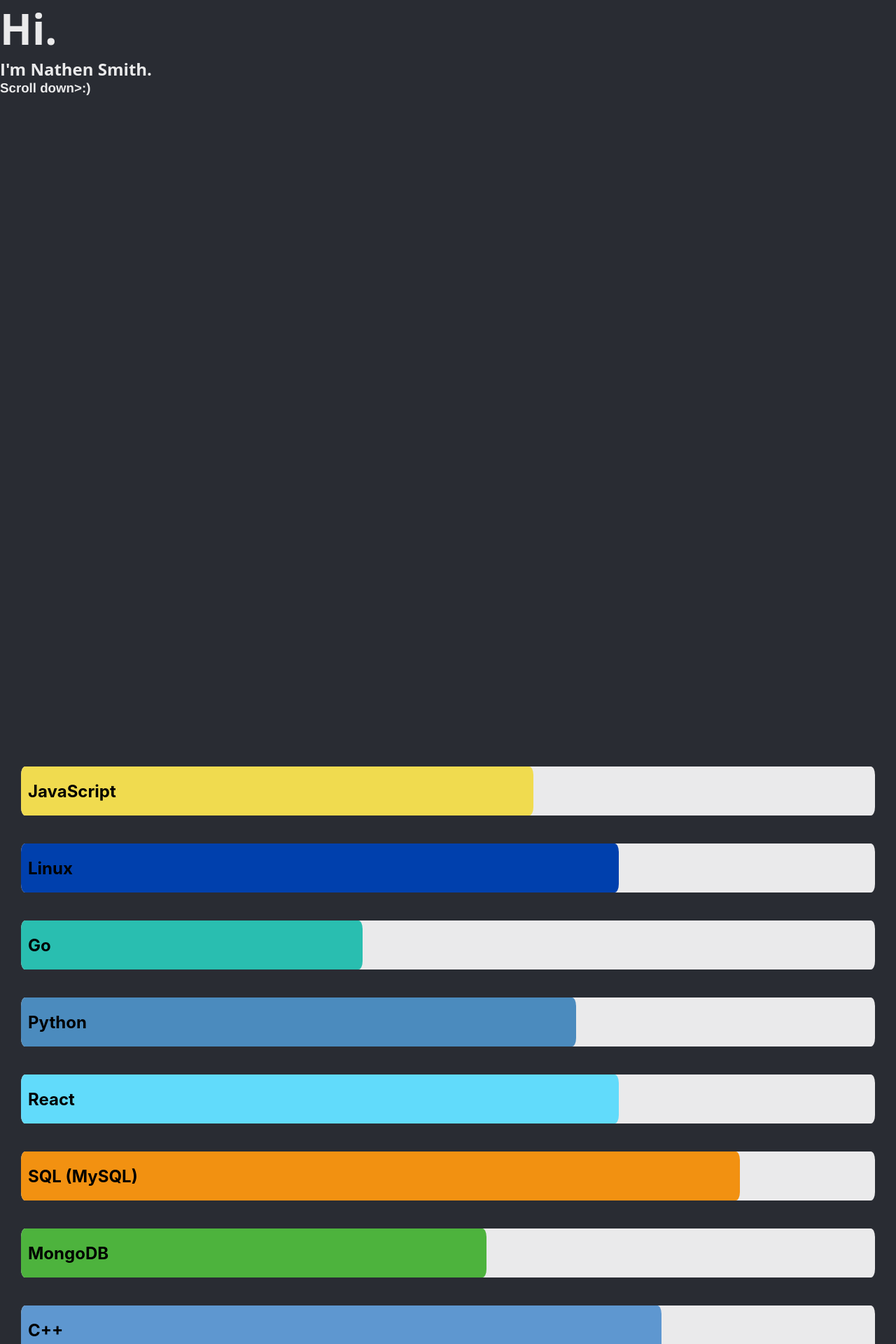
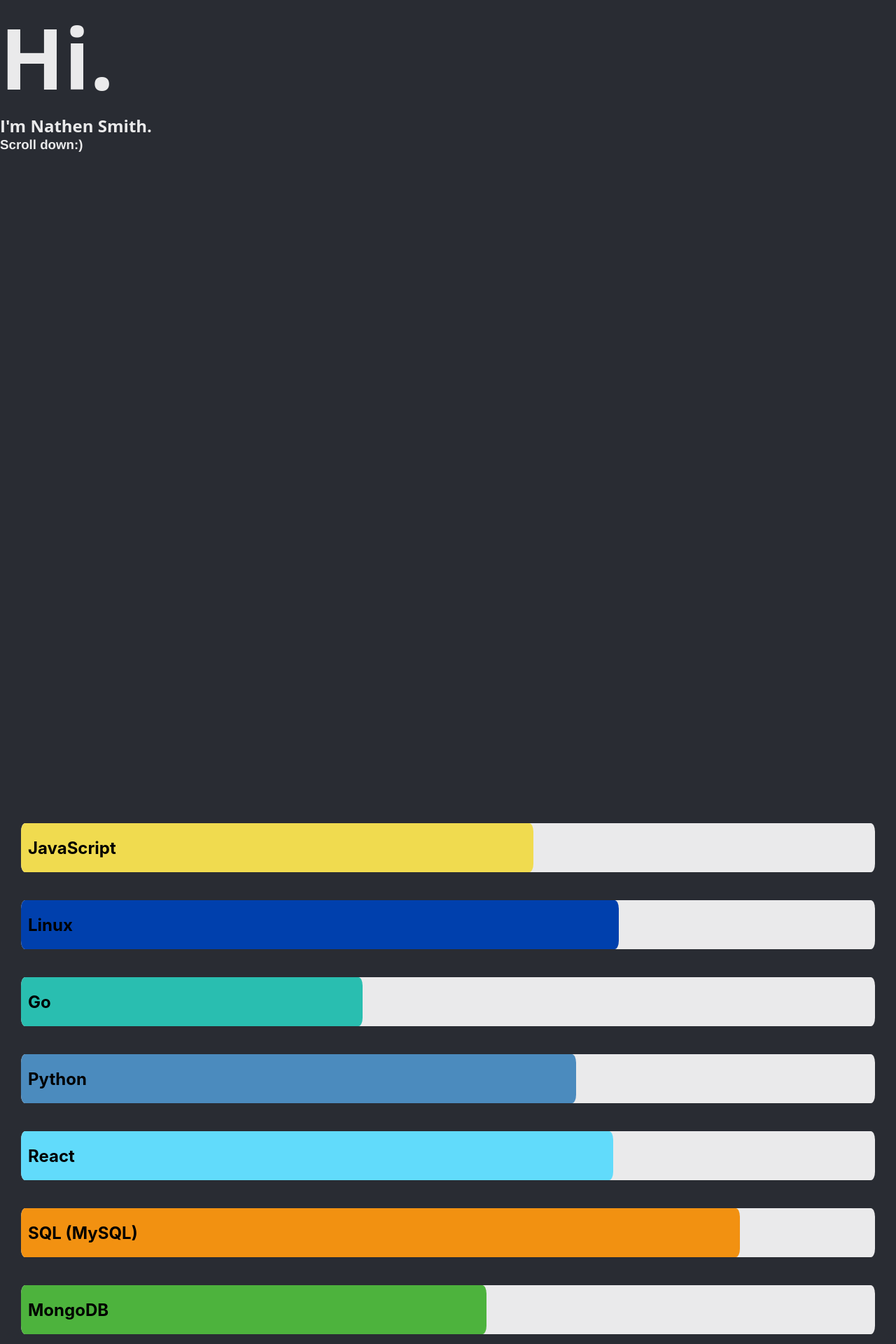
Before and after one commit to Nathen-Smith/nathen-smith.github.io, a React (Create React App) app: page / in a window 1280 px wide. Shown: the top 1920 px of the page at 70% size. Built offline with nearby package versions, Linux system fonts and the light colour scheme; the HTML template or start-up script is replaced by a standard one; what @fortawesome/fontawesome would draw is missing.

Commit message:
cleaned up layout and code

```diff
--- a/src/App.js
+++ b/src/App.js
@@ -12,8 +12,10 @@
   const screenType = useScreenType();
   if (screenType === "3-cols") {
     return (
-
       <div>
+        <h1 style={{fontSize:'60px'}}>Hi.</h1>
+        <h2>I'm Nathen Smith.</h2>
+        <h3 style={{height:'1000px'}}>Scroll down:)</h3>
         <div style={{width:'50%',margin:'auto',padding:'10px'}}>
           <ShowSkills />
           <div style={{display:'block'}}>
@@ -23,33 +25,23 @@
       </div>
     );
   }
-  // else if (!screenType.isMobile) {
-    return (
+  return (
+    <div>
+      <h1 style={{fontSize:'120px'}}>Hi.</h1>
+      <h2>I'm Nathen Smith.</h2>
+      <h3 style={{height:'1000px'}}>Scroll down:)</h3>
       <div style={{margin:'auto',padding:'30px'}}>
-      <ShowSkills />
-      <Links />
+        <ShowSkills />
+        <Links />
+      </div>
     </div>
+  );
 
-
-    );
-  // }
 }
 
 const App = () => {
-  // const screenType = useScreenType();
   return (
     <div style={{background:'#292c33'}}>
-      <h1 style={{fontSize:'60px'}}>Hi.</h1>
-      <h2>I'm Nathen Smith.</h2>
-      <h3 style={{height:'1000px'}}>Scroll down>:)</h3>
-      {/* <div style={screenType.isMobile ? {width:'100%'} : {width:'50%'}}>
-        <ShowSkills />
-        <Links />
-      </div> */}
-      {/* {screenType.isMobile ?
-      <div>ok</div> : <div>notok</div>
-      } */}
-      {/* <Links /> */}
       <Layout />
       <br/>
     </div>
--- a/src/components/Links.js
+++ b/src/components/Links.js
@@ -8,7 +8,6 @@
 import { faEnvelope } from '@fortawesome/free-regular-svg-icons'
 import './links.css';
 import useScreenType from "../shared-hooks/useScreenType";
-
 
 fontawesome.library.add(brands)
 
@@ -29,38 +28,37 @@
 
 const LinksRow = ({isVisible}) => {
   return (
-    <div style={{marginLeft:'auto', marginRight:'auto', display:'block',width:'270px'}}>
+    <div style={{marginLeft:'auto', marginRight:'auto', display:'block',width:'320px'}}>
       <a href={links[0].link} >
         <FontAwesomeIcon icon={links[0].icon}
-                  style={isVisible ? {transform: 'scale(1)',animation: 'bounceIn 0.7s linear 1',animationDelay: '0.1s',color: 'white', width:'80px', height: '80px', display:'inline',marginRight:'5px',marginLeft:'5px'} : {color: 'white', width:'80px', height: '80px', display:'inline',marginRight:'5px',marginLeft:'5px'}}
+          style={isVisible ? {transform: 'scale(1)',animation: 'bounceIn 1s linear 1',animationDelay: '0.1s',color: 'white', width:'80px', height: '80px', display:'inline',marginRight:'5px',marginLeft:'5px',transition:'2s'} : {color: '#292c33', width:'80px', height: '80px', display:'inline',marginRight:'5px',marginLeft:'5px'}}
         />
       </a>
       <a href={links[1].link} >
         <FontAwesomeIcon icon={links[1].icon}
-                style={isVisible ? {transform: 'scale(1)',animation: 'bounceIn 0.7s linear 1',animationDelay: '0.1s',color: 'white', width:'80px', height: '80px', display:'inline',marginRight:'5px',marginLeft:'5px'} : {color: 'white', width:'80px', height: '80px', display:'inline',marginRight:'5px',marginLeft:'5px'}}
+          style={isVisible ? {transform: 'scale(1)',animation: 'bounceIn 1s linear 1',animationDelay: '0.1s',color: 'white', width:'80px', height: '80px', display:'inline',marginRight:'30px',marginLeft:'30px',transition:'2s'} : {color: '#292c33', width:'80px', height: '80px', display:'inline',marginRight:'30px',marginLeft:'30px'}}
         />
       </a>
       <a href={links[2].link} >
         <FontAwesomeIcon icon={links[2].icon}
-                  style={isVisible ? {transform: 'scale(1)',animation: 'bounceIn 0.7s linear 1',animationDelay: '0.1s',color: 'white', width:'80px', height: '80px', display:'inline',marginRight:'5px',marginLeft:'5px'} : {color: 'white', width:'80px', height: '80px', display:'inline',marginRight:'5px',marginLeft:'5px'}}
+          style={isVisible ? {transform: 'scale(1)',animation: 'bounceIn 1s linear 1',animationDelay: '0.1s',color: 'white', width:'80px', height: '80px', display:'inline',marginRight:'5px',marginLeft:'5px',transition:'2s'} : {color: '#292c33', width:'80px', height: '80px', display:'inline',marginRight:'5px',marginLeft:'5px'}}
         />
-              </a></div>
+      </a>
+    </div>
   );
 }
 
 const Links = () => {
   const screenType = useScreenType();
-  let views = []
   if (screenType === "3-cols") {
     return (
       <TrackVisibility once>
         <LinksRow />
       </TrackVisibility>
     )
-
   }
   if (screenType === "fullscreen" || screenType === "1-cols" || screenType === "2-cols") {
-
+    let views = []
     links.forEach((link) => {
       views.push(
         <TrackVisibility once>
@@ -68,7 +66,7 @@
             return (
               <a href={link.link} >
                 <FontAwesomeIcon icon={link.icon}
-                  style={isVisible ? {transform: 'scale(1)',animation: 'bounceIn 0.7s linear 1',animationDelay: '0.1s',color: 'white', width:'160px', height: '160px', display:'block',marginRight:'auto',marginLeft:'auto',marginBottom:'5px'} : {color: 'white', width:'160px', height: '160px', display:'block',marginRight:'auto',marginLeft:'auto',marginBottom:'5px'}}
+                  style={isVisible ? {transform: 'scale(1)',animation: 'bounceIn 1s linear 1',animationDelay: '0.1s',color: 'white', width:'160px', height: '160px', display:'block',marginRight:'auto',marginLeft:'auto',marginBottom:'5px',transition:'2s'} : {color: '#292c33', width:'160px', height: '160px', display:'block',marginRight:'auto',marginLeft:'auto',marginBottom:'5px'}}
                 />
               </a>
             )
@@ -77,22 +75,7 @@
       );
     });
     return views;
-    // links.forEach((link) => {
-    //   views.push(
-    //     <TrackVisibility once>
-    //       {({isVisible}) => {
-    //         return (
-    //           <a href={link.link} >
-    //             <FontAwesomeIcon icon={link.icon}
-    //               style={isVisible ? {transform: 'scale(1)',animation: 'bounceIn 0.7s linear 1',animationDelay: '0.1s',color: 'white', width:'80px', height: '80px', display:'block',marginRight:'auto',marginLeft:'auto'} : {color: 'white', width:'80px', height: '80px', display:'block',marginRight:'auto',marginLeft:'auto'}}
-    //             />
-    //           </a>
-    //         )
-    //       }}
-    //     </TrackVisibility>
-    //   );
-    // });
-    // return views;
+
   }
 
 }
--- a/src/components/ShowSkills.js
+++ b/src/components/ShowSkills.js
@@ -10,26 +10,21 @@
   var views = []
   values.forEach((value) => {
     views.push(
-      // <div style={screenType.isMobile ? {width:'100%'} : {width:'50%'}}>
         <TrackVisibility once>
         {({isVisible}) => {
           return (
-            <div className="container" style={screenType==="3-cols"? {} : {transform: 'scaleY(2)',height:'100px', marginBottom:'10px',borderRadius:'6px'}}>
+            <div className="container" style={screenType==="3-cols"? {} : {transform: 'scaleY(2)',height:'100px', marginBottom:'10px'}}>
               <div className="skillbar">
                 <div className="skillbar-title" style={isVisible ? value.active : value.before}>
                   <span style={screenType==="3-cols"? {} : {transform: 'scaleY(0.5)',fontSize:'24px'}}>
                     {value.text}
                   </span>
                 </div>
-              {/* <div className="skill-bar-percent" style={isVisible ? {transition:'3s linear',color:'black',visibility:'visible'}:{}}>
-                {value.rating}
-              </div> */}
               </div>
             </div>
           )
         }}
         </TrackVisibility>
-      // </div>
     );
   });
   return views;
--- a/src/scss/style.scss
+++ b/src/scss/style.scss
@@ -44,7 +44,7 @@
   position:absolute;
   top:0;
   left:0;
-  width:0px;
+  width:10px;
   font-size:12px;
   font-weight:bold;
   // color:#ffffff;
```
Lines whose indentation alone changed are shown as unchanged.
